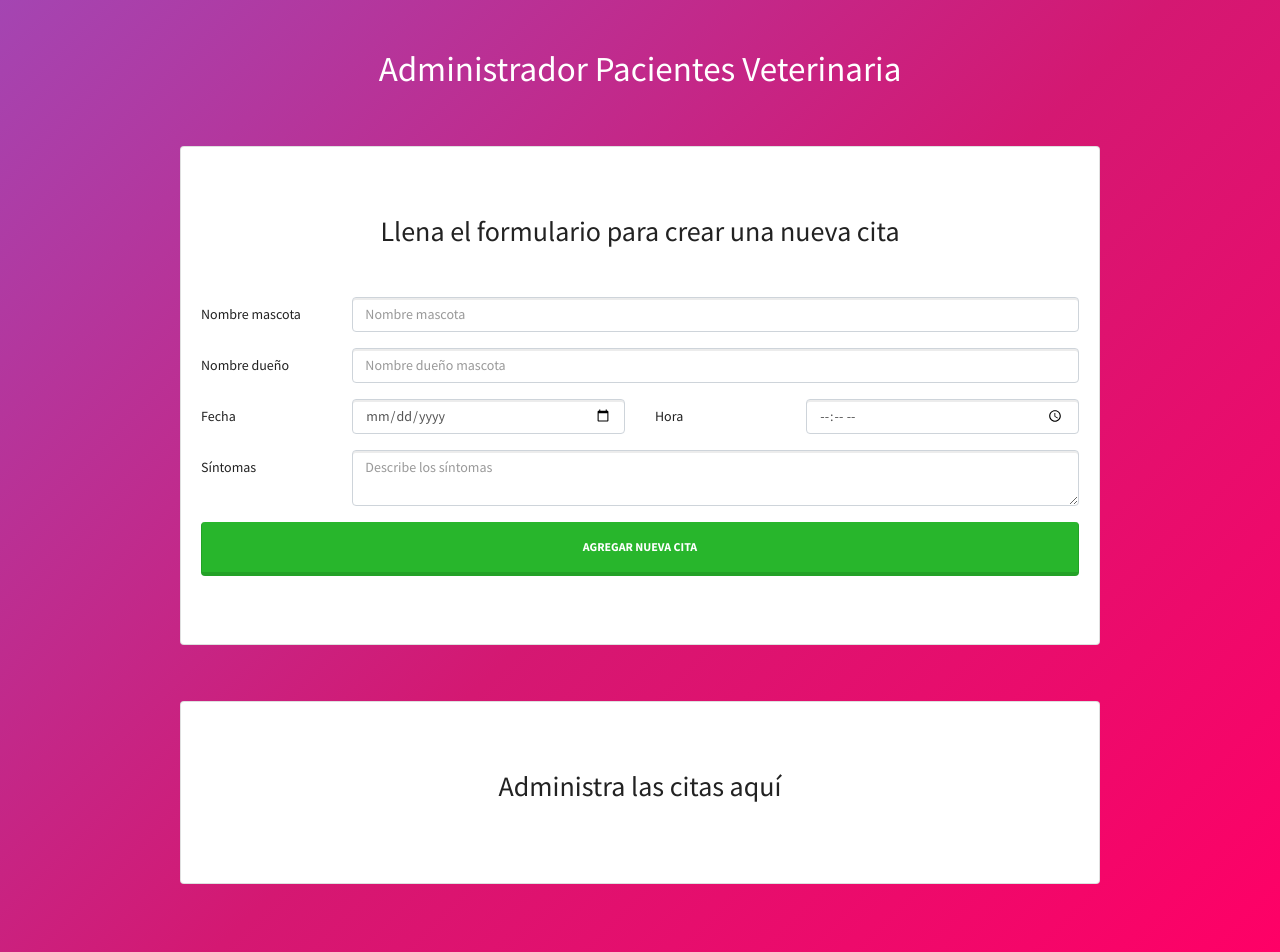
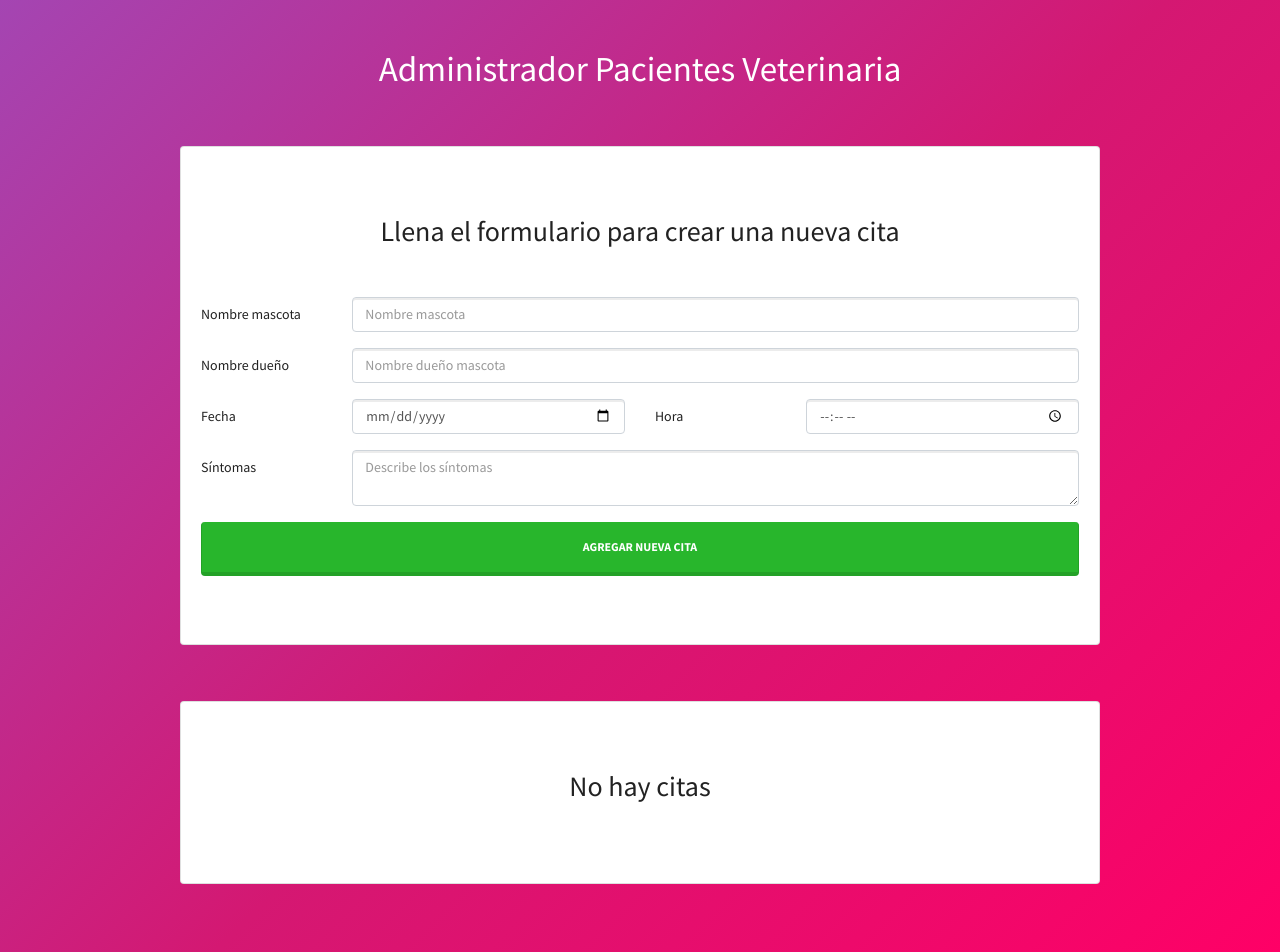
Before and after one commit to rdiazca/pacientesveterinaria, a React (Create React App) app: page / in a window 1280 px wide. Shown: the top 952 px of the page. Built offline with nearby package versions, Linux system fonts and the light colour scheme.

Commit message:
Mostrar mensaje condicional
Mostrar mensaje condicional

```diff
--- a/src/components/ListaCitas.js
+++ b/src/components/ListaCitas.js
@@ -2,10 +2,15 @@
 import Cita from './Cita';
 import PropTypes from 'prop-types';
 
-const ListaCitas = ({citas, eliminarCita}) =>  (
+const ListaCitas = ({citas, eliminarCita}) =>  {
+
+    // imprimir mensaje en base a si hay citas o no
+    const mensaje = Object.keys(citas).length === 0 ? 'No hay citas' : 'Administra las citas aquí';
+
+    return (
         <div className='card mt-2 py-5'>
             <div className='card-body'>
-               <h2 className='card-title text-center'> Administra las citas aquí</h2>
+                <h2 className='card-title text-center'>{mensaje}</h2>
                 <div className='lista-citas'>
                      {citas.map(cita => (
                          <Cita
@@ -18,6 +23,8 @@
             </div>
         </div>
      );
+}
+
 
     ListaCitas.propTypes = {
         citas : PropTypes.array.isRequired,
```
Lines whose indentation alone changed are shown as unchanged.
